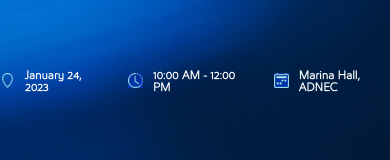
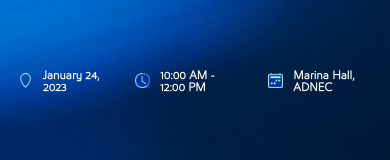
Before and after one commit to GokulkrishnaTU/task-cpi-business, a React (Create React App) app: page / in a window 390 px wide. Shown: the part 462-622 px from the top of the page. Built offline with nearby package versions, Linux system fonts and the light colour scheme.

Commit message:
fix - resposive fix

```diff
--- a/src/components/hero/hero.css
+++ b/src/components/hero/hero.css
@@ -120,6 +120,10 @@
         }
 
 
+        .details {
+       padding-inline: 18px;
+        }
+
 
         .first-section{
 
--- a/src/components/timeline/timeline.css
+++ b/src/components/timeline/timeline.css
@@ -33,6 +33,7 @@
     font-weight: 700;
     margin-bottom: 2rem;
     text-align: left;
+    color: #ADEDEA;
   }
 
   .timeline-vertical-line {
```
